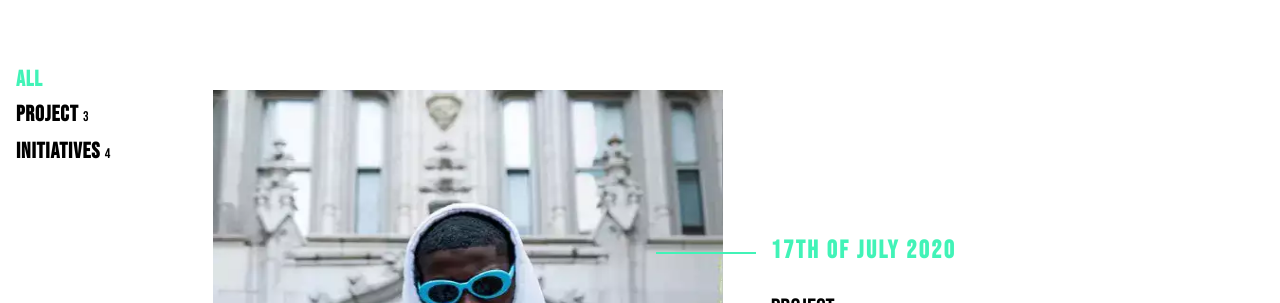
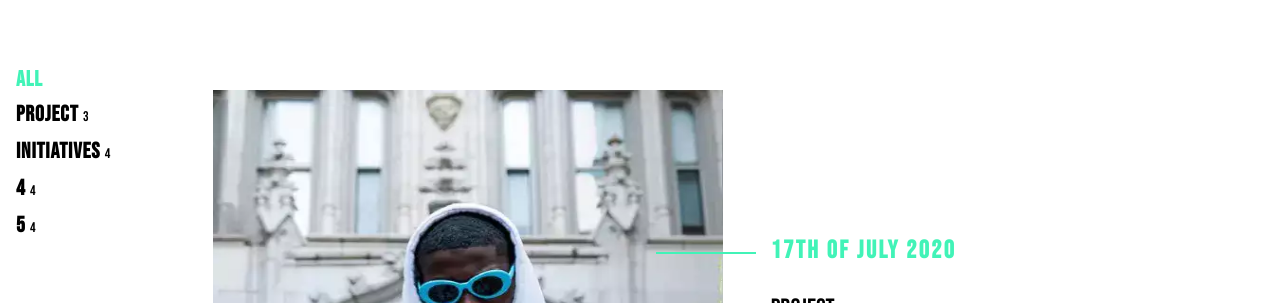
Before and after one commit to 14mehdirezaii14/naghshineVercel, a Next.js app: page /blog in a window 1280 px wide. Shown: the part 322-625 px from the top of the page. Built offline with nearby package versions, Linux system fonts and the light colour scheme.

Commit message:
some changtes

```diff
--- a/components/Footer/Footer.module.css
+++ b/components/Footer/Footer.module.css
@@ -15,6 +15,14 @@
     font-size: 20px;
    }
 }
+@media only screen and (max-width: 768px){
+    .footerLeft {
+        line-height: 35px;
+        margin-bottom: 30px;
+        margin-top: 30px;
+
+    }
+}
 
 .footerLeft > *{
     transition: 0.5s all ease-out;
--- a/components/Footer/Footer.tsx
+++ b/components/Footer/Footer.tsx
@@ -60,7 +60,7 @@ const Footer = () => {
                         <div>
                             Bite Size @ Montréal headquarter 4267 Boul.Saint-Laurent Suite 100 Montréal, Quebec, Canada H2W 1Z4 <br />
                         </div>
-                        <div>
+                        <div className="overflow-hidden">
                             \\\\\\\\\\\\\\\\\\\\\\\\\\\\\\\\\\\\\\\\\\\\\\\\\\\
                         </div>
                         <div>
--- a/components/HeaderTitle1/HeaderTitle1.module.css
+++ b/components/HeaderTitle1/HeaderTitle1.module.css
@@ -24,7 +24,7 @@
     position: relative;
 }
 
-@media only screen and (max-width: 400px) {
+@media only screen and (max-width: 768px) {
     .bgTitleDiv {
         font-size: 100px !important;
         letter-spacing: 0.2em;
--- a/pages/blog.tsx
+++ b/pages/blog.tsx
@@ -2,7 +2,8 @@ import { ClickEventValue } from "google-map-react"
 import dynamic from "next/dynamic"
 import styles from '../styles/blog.module.css'
 import gsap from "gsap"
-import { useState, useMemo } from "react"
+import { useState } from "react"
+import { motion, Variants } from "framer-motion";
 import Image from "next/image"
 import HeaderTitle1 from "../components/HeaderTitle1/HeaderTitle1"
 const data = [
@@ -60,14 +61,90 @@ const data = [
                 description: 'The kraft cardboard box, printed with biodegradable inks, includes a log journal, a memory aid bracelet, a gift certificate for an organic food basket and a sprouting pencil.'
             }
         ]
+    },
+    {
+        category: '4',
+        count: 4,
+        posts: [
+            {
+                title: 'Initiatives',
+                date: '17TH OF JULY 2020',
+                image: '/blog.webp',
+                description: 'The kraft cardboard box, printed with biodegradable inks, includes a log journal, a memory aid bracelet, a gift certificate for an organic food basket and a sprouting pencil.'
+            },
+            {
+                title: 'GUTENBERG 2020: BITE SIZE WINS A PRESTIGIOUS AWARD!',
+                date: '17TH OF JULY 2020',
+                image: '/blog.webp',
+                description: 'The kraft cardboard box, printed with biodegradable inks, includes a log journal, a memory aid bracelet, a gift certificate for an organic food basket and a sprouting pencil.'
+            },
+            {
+                title: 'GUTENBERG 2020: BITE SIZE WINS A PRESTIGIOUS AWARD!',
+                date: '17TH OF JULY 2020',
+                image: '/blog.webp',
+                description: 'The kraft cardboard box, printed with biodegradable inks, includes a log journal, a memory aid bracelet, a gift certificate for an organic food basket and a sprouting pencil.'
             }
+            ,
+            {
+                title: 'GUTENBERG 2020: BITE SIZE WINS A PRESTIGIOUS AWARD!',
+                date: '17TH OF JULY 2020',
+                image: '/blog.webp',
+                description: 'The kraft cardboard box, printed with biodegradable inks, includes a log journal, a memory aid bracelet, a gift certificate for an organic food basket and a sprouting pencil.'
+            }
+        ]
+    },
+    {
+        category: '5',
+        count: 4,
+        posts: [
+            {
+                title: 'Initiatives',
+                date: '17TH OF JULY 2020',
+                image: '/blog.webp',
+                description: 'The kraft cardboard box, printed with biodegradable inks, includes a log journal, a memory aid bracelet, a gift certificate for an organic food basket and a sprouting pencil.'
+            },
+            {
+                title: 'GUTENBERG 2020: BITE SIZE WINS A PRESTIGIOUS AWARD!',
+                date: '17TH OF JULY 2020',
+                image: '/blog.webp',
+                description: 'The kraft cardboard box, printed with biodegradable inks, includes a log journal, a memory aid bracelet, a gift certificate for an organic food basket and a sprouting pencil.'
+            },
+            {
+                title: 'GUTENBERG 2020: BITE SIZE WINS A PRESTIGIOUS AWARD!',
+                date: '17TH OF JULY 2020',
+                image: '/blog.webp',
+                description: 'The kraft cardboard box, printed with biodegradable inks, includes a log journal, a memory aid bracelet, a gift certificate for an organic food basket and a sprouting pencil.'
+            }
+            ,
+            {
+                title: 'GUTENBERG 2020: BITE SIZE WINS A PRESTIGIOUS AWARD!',
+                date: '17TH OF JULY 2020',
+                image: '/blog.webp',
+                description: 'The kraft cardboard box, printed with biodegradable inks, includes a log journal, a memory aid bracelet, a gift certificate for an organic food basket and a sprouting pencil.'
+            }
+        ]
+    },
 ]
 const Blog = () => {
     const [activeTab, setActiveTab] = useState<string>('all')
     const changeTab = (e: any) => {
-        console.log(e.target.classList[3])
         setActiveTab(e.target.classList[3])
     }
+    const cardVariants: Variants = {
+        offscreen: {
+            x: '1000px',
+            // opacity: 0,
+        },
+        onscreen: {
+            x: 0,
+            opacity: 1,
+            transition: {
+                type: "spring",
+                bounce: 0.2,
+                duration: 1
+            }
+        }
+    };
     return (
         <div className="container mx-auto">
             {/* head blog */}
@@ -75,8 +152,7 @@ const Blog = () => {
             {/*  */}
             <div className="grid relative   md:grid-cols-12 sx:grid-cols-1">
                 <div className="sticky col-span-2 ">
-
-                    <ul className="   -mb-px text-sm   " id="myTab" data-tabs-toggle="#myTabContent" role="tablist">
+                    <ul className="-mb-px text-sm md:overflow-auto md:block   sx:overflow-scroll sx:flex" id="myTab" data-tabs-toggle="#myTabContent" role="tablist">
                         <li onClick={() => setActiveTab('all')} className="mr-2" role="presentation">
                             <button className={`inline-block px-4 rounded-t-lg ${activeTab === 'all' ? styles.activeTabBlog : null}  ${styles.btnTabBlog}`} id="profile-tab" data-tabs-target="#profile" type="button" role="tab" aria-controls="profile" aria-selected="false">all</button>
                         </li>
@@ -98,7 +174,12 @@ const Blog = () => {
                                 <div key={index}>
                                     {category.posts.map((post, index) => {
                                         return (
-                                            <div key={index} className="grid grid-cols-2 gap-12 items-center mt-5">
+                                            <motion.div
+                                                initial="offscreen"
+                                                whileInView="onscreen"
+                                                variants={cardVariants}
+                                                viewport={{ once: true, amount: 0.1 }}
+                                                key={index} className="grid sx:grid-cols-1 md:grid-cols-2 gap-12 items-center mt-5">
                                                 <Image width={500} height={500} src={post.image} alt="" />
                                                 <div className="contentPostBlog mt-5">
                                                     {/* date */}
@@ -108,7 +189,7 @@ const Blog = () => {
                                                     {/* description */}
                                                     <p className={`mt-5 ${styles.descriptionBlogPost}`}>{post.description}</p>
                                                 </div>
-                                            </div>
+                                            </motion.div>
                                         )
                                     })}
                                 </div>
@@ -122,7 +203,11 @@ const Blog = () => {
                                 <div className=" text-gray-500 ">
                                     {category.posts.map((post, index) => {
                                         return (
-                                            <div key={index} className="grid grid-cols-2 gap-12 items-center mt-5">
+                                            <motion.div viewport={{ once: true }} initial="offscreen"
+                                                whileInView="onscreen" >
+                                                <motion.div
+                                                    variants={cardVariants}
+                                                    key={index} className="grid sx:grid-cols-1 md:grid-cols-2 gap-12 items-center mt-5">
                                                     <Image width={500} height={500} src={post.image} alt="" />
                                                     <div className="contentPostBlog mt-5">
                                                         {/* date */}
@@ -132,9 +217,11 @@ const Blog = () => {
                                                         {/* description */}
                                                         <p className={`mt-5 ${styles.descriptionBlogPost}`}>{post.description}</p>
                                                     </div>
+                                                </motion.div>
+                                            </motion.div>
+                                        )
+                                    })}
                                 </div>
-                                        )
-                                    })}</div>
                             </div>
                         )
                     })}
--- a/pages/contact-us.tsx
+++ b/pages/contact-us.tsx
@@ -3,7 +3,7 @@ const Map = dynamic(() => import('../components/Map/Map'), { ssr: false })
 import { motion } from "framer-motion";
 const ContactUs = () => {
     return (
-        <div className="text-center mt-16">
+        <div className="text-center mt-16 ">
             <Map />
             <div className="container mx-auto">
                 <div className="relative flex justify-center text-center">
@@ -19,7 +19,6 @@ const ContactUs = () => {
                                 delay: 0.9,
                                 ease: "anticipate"
                             }}
-
                         >
                             DROP BY AND MAKE SURE TO TAKE THE TIME TO DISCOVER THE NEIGHBOURHOOD!
 
--- a/styles/Home.module.css
+++ b/styles/Home.module.css
@@ -9,14 +9,10 @@
     font-weight: 800;
 }
 
-@media only screen and (max-width: 400px) {
+@media only screen and (max-width: 768px) {
     .HeaderHomeTitle {
         font-size: 20px;
     }
-
-
-
-
 }
 
 
--- a/styles/globals.css
+++ b/styles/globals.css
@@ -35,7 +35,7 @@
     }
 }
 
-@media only screen and (max-width: 400px) {
+@media only screen and (max-width: 768px) {
     * {
         font-size: 20px ;
     }
```
Lines whose indentation alone changed are shown as unchanged.
